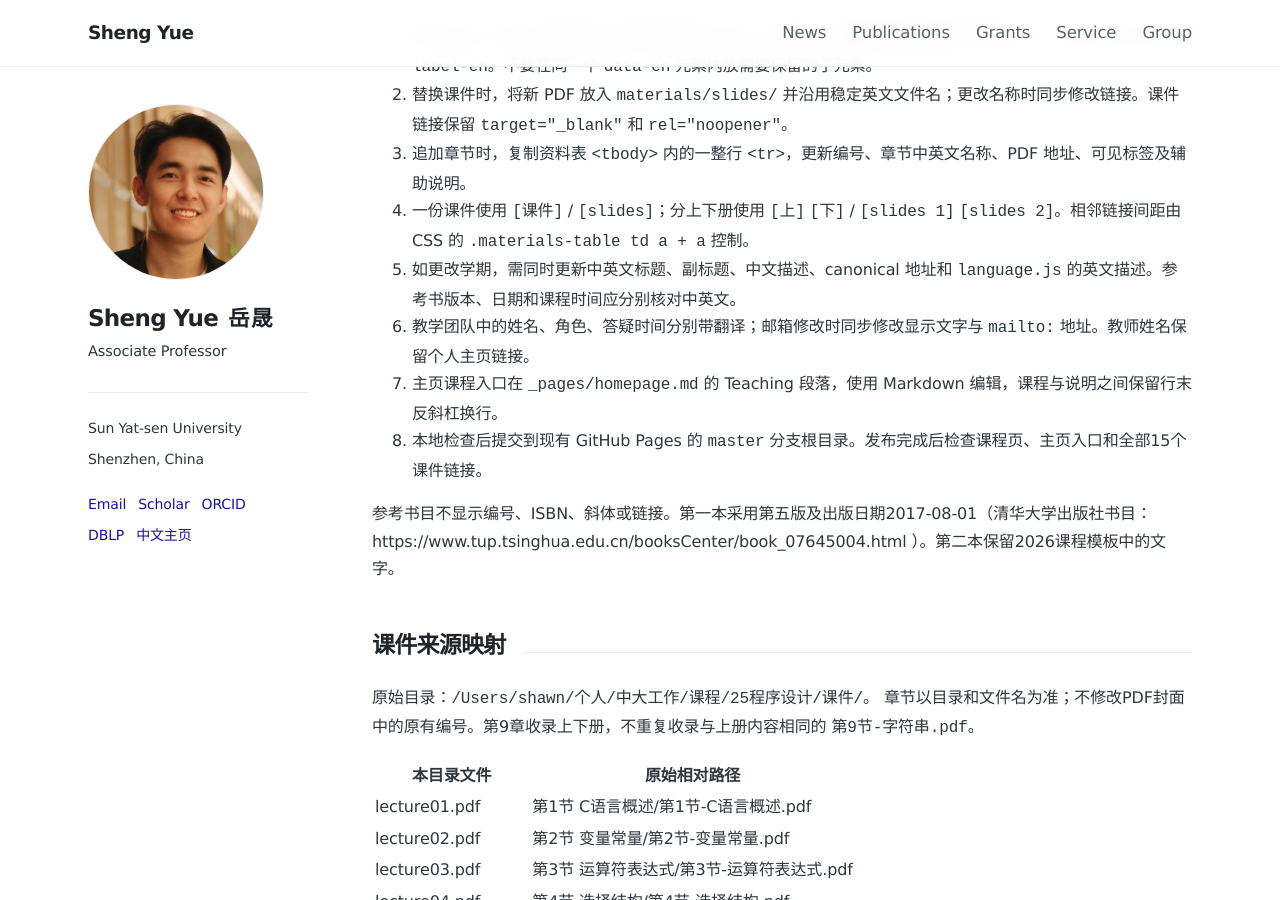
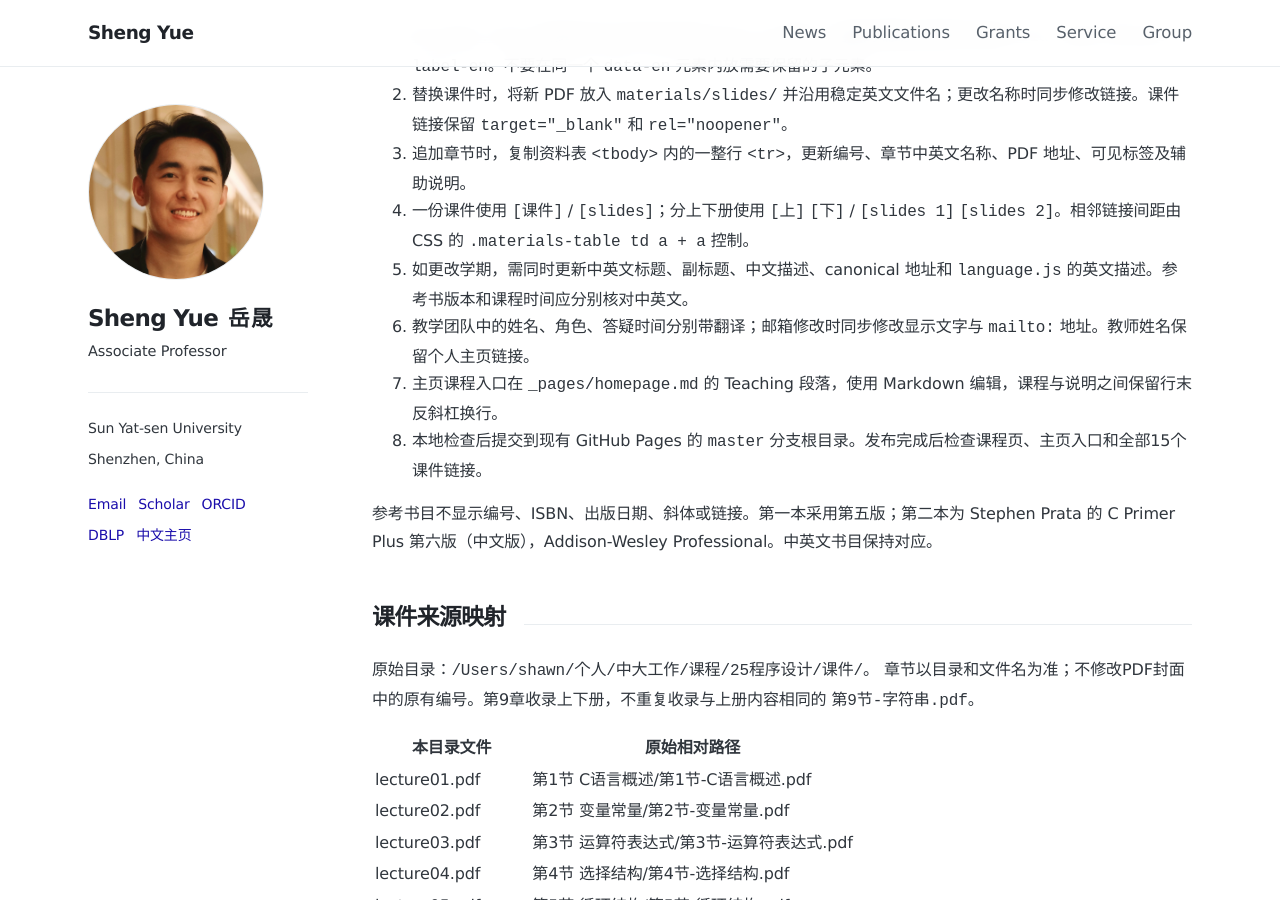
Before and after one commit to shaunyue/shaunyue.github.io, a Jekyll site: the page built from teaching/cse101/2025-fall/README.md, in a window 1280 px wide and 900 px high, scrolled down 830 px. Built offline with Jekyll 4.4.1, drawn with Linux system fonts in a browser that asks for light colours; our own code applies the rules of GitHub Pages for plain Markdown files.

```diff
--- a/teaching/cse101/2025-fall/README.md
+++ b/teaching/cse101/2025-fall/README.md
@@ -22,12 +22,12 @@
 2. 替换课件时，将新 PDF 放入 `materials/slides/` 并沿用稳定英文文件名；更改名称时同步修改链接。课件链接保留 `target="_blank"` 和 `rel="noopener"`。
 3. 追加章节时，复制资料表 `<tbody>` 内的一整行 `<tr>`，更新编号、章节中英文名称、PDF 地址、可见标签及辅助说明。
 4. 一份课件使用 `[课件]` / `[slides]`；分上下册使用 `[上]` `[下]` / `[slides 1]` `[slides 2]`。相邻链接间距由 CSS 的 `.materials-table td a + a` 控制。
-5. 如更改学期，需同时更新中英文标题、副标题、中文描述、canonical 地址和 `language.js` 的英文描述。参考书版本、日期和课程时间应分别核对中英文。
+5. 如更改学期，需同时更新中英文标题、副标题、中文描述、canonical 地址和 `language.js` 的英文描述。参考书版本和课程时间应分别核对中英文。
 6. 教学团队中的姓名、角色、答疑时间分别带翻译；邮箱修改时同步修改显示文字与 `mailto:` 地址。教师姓名保留个人主页链接。
 7. 主页课程入口在 `_pages/homepage.md` 的 Teaching 段落，使用 Markdown 编辑，课程与说明之间保留行末反斜杠换行。
 8. 本地检查后提交到现有 GitHub Pages 的 `master` 分支根目录。发布完成后检查课程页、主页入口和全部15个课件链接。
 
-参考书目不显示编号、ISBN、斜体或链接。第一本采用第五版及出版日期2017-08-01（清华大学出版社书目： https://www.tup.tsinghua.edu.cn/booksCenter/book_07645004.html ）。第二本保留2026课程模板中的文字。
+参考书目不显示编号、ISBN、出版日期、斜体或链接。第一本采用第五版；第二本为 Stephen Prata 的 C Primer Plus 第六版（中文版），Addison-Wesley Professional。中英文书目保持对应。
 
 ## 课件来源映射
 
--- a/teaching/cse101/2025-fall/index.html
+++ b/teaching/cse101/2025-fall/index.html
@@ -82,8 +82,8 @@
               <th scope="row" data-en="References">参考书目</th>
               <td>
                 <ul class="references-list">
-                  <li><span data-en="Haoqiang Tan. ">谭浩强. </span><span data-en="C Programming (C程序设计)">C程序设计</span><span data-en=". 5th edition. Tsinghua University Press. ">. 第五版. 清华大学出版社. </span><time datetime="2017-08-01">2017-08-01</time>.</li>
-                  <li>Stephen Prata. C Primer Plus<span data-en=". 6th edition (Chinese edition). ">. 第六版（中文版）. </span>Addison-Wesley Professional. <time datetime="2013-11-26">2013-11-26</time>.</li>
+                  <li><span data-en="Haoqiang Tan. ">谭浩强. </span><span data-en="C Programming (C程序设计)">C程序设计</span><span data-en=". 5th edition. Tsinghua University Press.">. 第五版. 清华大学出版社.</span></li>
+                  <li>Stephen Prata. C Primer Plus<span data-en=". 6th edition (Chinese edition). ">. 第六版（中文版）. </span>Addison-Wesley Professional.</li>
                 </ul>
               </td>
             </tr>
--- a/teaching/cse101/2026-fall/index.html
+++ b/teaching/cse101/2026-fall/index.html
@@ -82,8 +82,8 @@
               <th scope="row" data-en="References">参考书目</th>
               <td>
                 <ul class="references-list">
-                  <li><span data-en="Haoqiang Tan. ">谭浩强. </span><span data-en="C Programming (C程序设计)">C程序设计</span><span data-en=". 6th edition. Tsinghua University Press. ">. 第六版. 清华大学出版社. </span><time datetime="2026-05-01">2026-05-01</time>.</li>
-                  <li>Stephen Prata. C Primer Plus<span data-en=". 6th edition (Chinese edition). ">. 第六版（中文版）. </span>Addison-Wesley Professional. <time datetime="2013-11-26">2013-11-26</time>.</li>
+                  <li><span data-en="Haoqiang Tan. ">谭浩强. </span><span data-en="C Programming (C程序设计)">C程序设计</span><span data-en=". 6th edition. Tsinghua University Press.">. 第六版. 清华大学出版社.</span></li>
+                  <li>Stephen Prata. C Primer Plus<span data-en=". 6th edition (Chinese edition). ">. 第六版（中文版）. </span>Addison-Wesley Professional.</li>
                 </ul>
               </td>
             </tr>
```
Also changed, not shown: teaching/cse101/2026-fall/README.md (+1 -1 lines).
